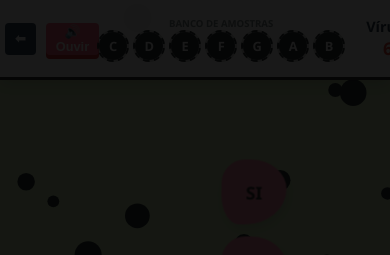
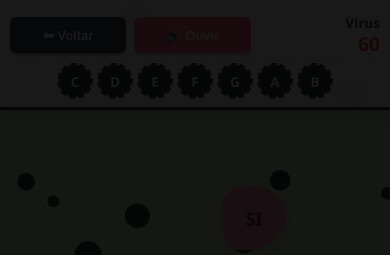
Before and after one commit to andersonktm/app-curso-baixo, a plain HTML site: page jogo_virus.html in a window 390 px wide. Shown: the top 255 px of the page. Drawn offline with Linux system fonts and the light colour scheme.

Commit message:
update resolucai jogo virus

```diff
--- a/jogo_virus.html
+++ b/jogo_virus.html
@@ -5,235 +5,172 @@
     <meta name="viewport" content="width=device-width, initial-scale=1.0, maximum-scale=1.0, user-scalable=no">
     <title>Desafio Auditivo - Vírus</title>
     <style>
-        body {
+        /* =========================================
+           ESTILO GERAL (Base Desktop)
+           ========================================= */
+        html, body {
+            width: 100%;
+            height: 100%;
             margin: 0;
-            overflow: hidden;
-            background-color: #d4f0b6;
+            padding: 0;
+            overflow: hidden; /* Impede rolagem elástica */
+            position: fixed; /* Trava a tela no iOS/Android */
+            background-color: #d4f0b6; /* !important impede o Dark Mode de mudar a cor */
             font-family: 'Segoe UI', Tahoma, Geneva, Verdana, sans-serif;
             user-select: none;
-            -webkit-touch-callout: none; /* Impede menu de contexto no iOS */
+            -webkit-touch-callout: none;
         }
 
-        #virusCanvas {
-            position: absolute;
-            top: 0;
-            left: 0;
-            z-index: 0;
-            pointer-events: none;
+        #virusCanvas { position: absolute; top: 0; left: 0; z-index: 0; pointer-events: none; }
+
+        /* --- HUD (CABEÇALHO) --- */
+        #hud {
+            position: absolute; top: 0; left: 0; width: 100%;
+            height: 80px; /* Altura Desktop */
+            padding: 0 20px;
+            background: rgba(255, 255, 255, 0.95);
+            border-bottom: 3px solid #333;
+            display: flex; justify-content: space-between; align-items: center;
+            z-index: 20; box-sizing: border-box;
+            box-shadow: 0 4px 15px rgba(0,0,0,0.15);
+            transition: all 0.3s ease;
         }
 
-        /* --- HUD (MENU SUPERIOR) --- */
+        /* Grupos do HUD */
+        .hud-left { display: flex; gap: 10px; align-items: center; }
+        .hud-center { display: flex; flex-direction: column; align-items: center; }
+        .hud-right { text-align: right; font-weight: bold; color: #2c3e50; font-size: 1.1rem; }
+
+        /* === BOTÕES PADRONIZADOS === */
+        .hud-btn {
+            border: none; border-radius: 6px; cursor: pointer;
+            font-size: 0.95rem; text-decoration: none;
+
+            /* ALINHAMENTO PERFEITO */
+            display: flex; align-items: center; justify-content: center;
+            height: 40px; /* Altura fixa Desktop */
+            padding: 0 20px;
+
+            font-weight: bold; color: white;
+            transition: transform 0.1s;
+            box-shadow: 0 3px 0 rgba(0,0,0,0.2);
+            white-space: nowrap; /* Impede quebra de linha do texto */
+        }
+        .hud-btn:active { transform: translateY(3px); box-shadow: none; }
+
+        /* Cores dos Botões */
+        #btn-back { background-color: #34495e; }
+        #btn-replay { background-color: #ff6b81; }
+
+        /* Dicas */
+        .dicas-label { font-size: 0.7rem; text-transform: uppercase; color: #7f8c8d; margin-bottom: 4px; font-weight: bold; }
+        .dicas-container { display: flex; gap: 8px; }
+        .dica-virus {
+            width: 32px; height: 32px; background-color: #2d3436; color: #fff;
+            border-radius: 50%; display: flex; justify-content: center; align-items: center;
+            font-size: 0.85rem; font-weight: bold; cursor: pointer; position: relative;
+        }
+        .dica-virus::after {
+            content: ''; position: absolute; inset: -2px; border-radius: 50%;
+            border: 2px dashed #2d3436; animation: spin 10s linear infinite;
+        }
+        @keyframes spin { 100% { transform: rotate(360deg); } }
+
+        #virus-count { color: #e74c3c; font-size: 1.4rem; }
+
+        /* ÁREA DO JOGO */
+        #game-area {
+            position: absolute; top: 80px; left: 0; width: 100%; height: calc(100% - 80px); z-index: 5;
+        }
+        .nota-blob {
+            position: absolute; width: 90px; height: 90px; background-color: #ff8fab;
+            border-radius: 40% 60% 70% 30% / 40% 50% 60% 50%;
+            display: flex; justify-content: center; align-items: center;
+            color: #333; font-size: 1.4rem; font-weight: bold; cursor: pointer;
+            box-shadow: 2px 5px 10px rgba(0,0,0,0.1);
+            animation: flutuar 3s infinite ease-in-out alternate;
+            -webkit-tap-highlight-color: transparent;
+            transform: translate(-50%, -50%);
+        }
+        .nota-blob:active { transform: translate(-50%, -50%) scale(0.95); }
+        @keyframes flutuar { from { margin-top: 0px; transform: translate(-50%, -50%) rotate(0deg); } to { margin-top: -10px; transform: translate(-50%, -50%) rotate(2deg); } }
+        .acerto { background-color: #55efc4 !important; }
+        .erro { background-color: #ff7675 !important; animation: shake 0.5s !important; }
+        @keyframes shake { 0%, 100% { margin-left: 0; } 25% { margin-left: -5px; } 75% { margin-left: 5px; } }
+
+        /* Overlay */
+        #start-overlay { position: fixed; inset: 0; background: rgba(0,0,0,0.9); display: flex; justify-content: center; align-items: center; z-index: 100; color: white; flex-direction: column; text-align: center; padding: 20px; }
+        #start-btn { padding: 15px 30px; font-size: 1.2rem; background: #2ecc71; border: none; color: white; cursor: pointer; border-radius: 10px; margin-top: 20px; }
+
+        /* =========================================
+           CORREÇÕES MOBILE (PORTRAIT / EM PÉ)
+           ========================================= */
+        @media (max-width: 600px) {
             #hud {
-            position: absolute;
-            top: 0;
-            left: 0;
-            width: 100%;
-            height: 80px; /* Altura Padrão Desktop */
-            padding: 0 15px;
-            background: rgba(255, 255, 255, 0.95);
-            border-bottom: 3px solid #333;
-            display: flex;
-            justify-content: space-between;
-            align-items: center;
-            z-index: 20;
-            box-sizing: border-box;
-            box-shadow: 0 4px 15px rgba(0,0,0,0.15);
-            transition: height 0.3s ease;
+                height: 110px; /* Altura para 2 linhas */
+                padding: 10px 10px;
+                flex-wrap: wrap;
+                align-content: flex-start;
             }
 
+            /* 1ª LINHA ESQUERDA: BOTÕES */
             .hud-left {
-            display: flex;
-            flex-direction: row;
-            align-items: center;
-            gap: 10px;
+                width: 65%; /* Espaço generoso para botões */
+                order: 1;
+                height: 50px;
+                gap: 8px; /* Espaço entre os botões */
             }
 
-        /* Botões Padrão */
+            /* 1ª LINHA DIREITA: PLACAR */
+            .hud-right {
+                width: 35%;
+                order: 2;
+                height: 50px;
+                display: flex; flex-direction: column; justify-content: center;
+                line-height: 1.2; font-size: 0.85rem;
+            }
+            #virus-count { font-size: 1.2rem; }
+
+            /* 2ª LINHA CENTRO: DICAS */
+            .hud-center {
+                width: 100%;
+                order: 3;
+                height: 40px;
+                flex-direction: row; justify-content: center;
+                padding-top: 0;
+                border-top: 1px dashed #ccc;
+            }
+            .dicas-label { display: none; }
+
+            /* === AJUSTE CRÍTICO DOS BOTÕES NO MOBILE === */
             .hud-btn {
-            border: none;
-            border-radius: 4px;
-            cursor: pointer;
-            font-size: 0.9rem;
-            text-decoration: none;
-            display: flex;
-            align-items: center;
-            justify-content: center;
-            height: 36px;
-            padding: 0 16px;
-            box-sizing: border-box;
-            font-weight: bold;
-            color: white;
-            transition: all 0.2s;
-        }
+                height: 36px !important; /* Altura igual */
+                font-size: 13px !important; /* Tamanho da letra legível */
+                padding: 0 10px !important;
 
-        #btn-back { background-color: #34495e; }
-        #btn-replay { background-color: #ff6b81; box-shadow: 0 4px #d63031; }
-        #btn-replay:active { transform: translateY(4px); box-shadow: 0 0 #d63031; }
-
-        /* Centro: Dicas */
-        .hud-center {
-            display: flex;
-            flex-direction: column;
-            align-items: center;
-        }
-
-        .dicas-label {
-            font-size: 0.7rem;
-            text-transform: uppercase;
-            color: #7f8c8d;
-            margin-bottom: 2px;
-            font-weight: bold;
-        }
-
-        .dicas-container {
-            display: flex;
-            gap: 8px;
+                /* FORÇA O TEXTO A APARECER */
+                min-width: 85px; /* Garante largura mínima para "Voltar" caber */
+                flex: 1; /* Distribui espaço igual */
                 justify-content: center;
             }
 
-        .dica-virus {
-            width: 35px;
-            height: 35px;
-            background-color: #2d3436;
-            color: #fff;
-            border-radius: 50%;
-            display: flex;
-            justify-content: center;
-            align-items: center;
-            font-size: 0.9rem;
-            font-weight: bold;
-            cursor: pointer;
-            position: relative;
-            box-shadow: 0 0 0 2px rgba(45, 52, 54, 0.2);
+            #game-area { top: 110px; height: calc(100% - 110px); }
+            .nota-blob { width: 65px; height: 65px; font-size: 1.1rem; }
         }
 
-        .dica-virus::after {
-            content: ''; position: absolute; top: -2px; left: -2px; right: -2px; bottom: -2px;
-            border-radius: 50%; border: 2px dashed #2d3436; animation: spin 10s linear infinite;
-        }
+        /* MOBILE LANDSCAPE (DEITADO) */
+        @media (max-height: 500px) and (orientation: landscape) {
+            #hud { height: 45px; padding: 0 10px; flex-wrap: nowrap; }
+            #game-area { top: 45px; height: calc(100% - 45px); }
 
-        @keyframes spin { 100% { transform: rotate(360deg); } }
+            /* Compacto: Esconde texto só aqui se precisar */
+            .hud-btn { width: 36px; padding: 0; min-width: auto; }
+            .hud-btn span { display: none; }
 
-        .hud-right {
-            text-align: right;
-            font-weight: bold;
-            color: #2c3e50;
-            font-size: 1.1rem;
-            min-width: 60px;
-        }
-        #virus-count { color: #e74c3c; font-size: 1.4rem; }
-
-        /* --- ÁREA DO JOGO --- */
-        #game-area {
-            position: absolute;
-            top: 80px; /* Deve bater com a altura do HUD */
-            left: 0;
-            width: 100%;
-            height: calc(100% - 80px);
-            z-index: 5;
-            transition: top 0.3s ease, height 0.3s ease;
-        }
-
-        .nota-blob {
-            position: absolute;
-            width: 90px;  /* Tamanho Desktop */
-            height: 90px; /* Tamanho Desktop */
-            background-color: #ff8fab;
-            border-radius: 40% 60% 70% 30% / 40% 50% 60% 50%;
-            display: flex;
-            justify-content: center;
-            align-items: center;
-            color: #333;
-            font-size: 1.4rem;
-            font-weight: bold;
-            cursor: pointer;
-            box-shadow: 2px 5px 10px rgba(0,0,0,0.1);
-            animation: flutuar 3s infinite ease-in-out alternate;
-
-            /* Melhoria para Mobile: Evita que o toque dê zoom ou highlight */
-            -webkit-tap-highlight-color: transparent;
-            transform: translate(-50%, -50%); /* Centraliza no ponto X/Y exato */
-        }
-
-        .nota-blob:active { transform: translate(-50%, -50%) scale(0.95); }
-
-        @keyframes flutuar {
-            from { margin-top: 0px; transform: translate(-50%, -50%) rotate(0deg); }
-            to { margin-top: -10px; transform: translate(-50%, -50%) rotate(2deg); }
-        }
-
-        .acerto { background-color: #55efc4 !important; }
-        .erro { background-color: #ff7675 !important; animation: shake 0.5s !important; }
-
-        @keyframes shake {
-            0%, 100% { margin-left: 0; }
-            25% { margin-left: -5px; }
-            75% { margin-left: 5px; }
-        }
-
-        /* --- OVERLAY --- */
-        #start-overlay {
-            position: fixed; top: 0; left: 0; width: 100%; height: 100%;
-            background: rgba(0,0,0,0.9);
-            display: flex; justify-content: center; align-items: center;
-            z-index: 100; color: white; flex-direction: column; text-align: center;
-            padding: 20px; box-sizing: border-box;
-        }
-        #start-btn {
-            padding: 15px 30px; font-size: 1.2rem; background: #2ecc71;
-            border: none; color: white; cursor: pointer; border-radius: 10px; margin-top: 20px;
-        }
-
-        /* =========================================
-           RESPONSIVIDADE (A MÁGICA ACONTECE AQUI)
-           ========================================= */
-
-        /* 1. Mobile Portrait (Celular em pé) */
-        @media (max-width: 600px) {
-            #hud { padding: 0 5px; }
-
-            /* Botões menores e sem texto se ficar apertado (opcional) */
-            .hud-btn { padding: 0 10px; font-size: 0.8rem; height: 32px; }
-
-            /* Dicas menores */
-            .dica-virus { width: 28px; height: 28px; font-size: 0.8rem; }
-            .dicas-label { font-size: 0.6rem; }
-
-            /* Texto do placar menor */
-            .hud-right { font-size: 0.9rem; }
-            #virus-count { font-size: 1.1rem; }
-
-            /* NOTAS MENORES para não encavalar */
-            .nota-blob {
-                width: 65px;
-                height: 65px;
-                font-size: 1.1rem;
-            }
-        }
-
-        /* 2. Mobile Landscape (Celular deitado) - Crítico! */
-        @media (max-height: 500px) and (orientation: landscape) {
-            /* Encolhe o menu drasticamente */
-            #hud { height: 50px; }
-            #game-area { top: 50px; height: calc(100% - 50px); }
-
-            /* Ajusta botões */
-            .hud-btn { height: 28px; font-size: 0.8rem; padding: 0 8px; }
-
-            /* Esconde label "Banco de Amostras" para ganhar espaço vertical */
             .dicas-label { display: none; }
-            .dica-virus { width: 25px; height: 25px; font-size: 0.7rem; }
-
-            /* Placar em uma linha */
             .hud-right { font-size: 0.8rem; line-height: 1; }
             #virus-count { font-size: 1rem; }
-
-            /* Notas ainda menores para caber na altura curta */
-            .nota-blob {
-                width: 55px;
-                height: 55px;
-                font-size: 1rem;
-            }
+            .nota-blob { width: 55px; height: 55px; font-size: 1rem; }
         }
     </style>
 </head>
@@ -253,8 +190,12 @@
 
     <div id="hud">
         <div class="hud-left">
-            <button id="btn-back" class="hud-btn" onclick="window.location.href='index.html'">⬅</button>
-            <button id="btn-replay" class="hud-btn">🔊 Ouvir</button>
+            <button id="btn-back" class="hud-btn" onclick="window.location.href='index.html'">
+                ⬅ Voltar
+            </button>
+            <button id="btn-replay" class="hud-btn">
+                🔊 Ouvir
+            </button>
         </div>
 
         <div class="hud-center">
@@ -323,8 +264,24 @@ class Game {
         this.canvas = document.getElementById('virusCanvas');
         this.ctxCanvas = this.canvas.getContext('2d');
 
+        // --- CORREÇÃO DE ROTAÇÃO AQUI ---
+        this.resizeTimer = null; // Variável para controlar o tempo
+
+        // Chama o resize inicial
         this.resizeCanvas();
-        window.addEventListener('resize', () => this.resizeCanvas());
+
+        // Ao redimensionar/girar, espera 200ms antes de ajustar
+        window.addEventListener('resize', () => {
+            clearTimeout(this.resizeTimer);
+            this.resizeTimer = setTimeout(() => this.resizeCanvas(), 200);
+        });
+
+        // Ouvinte específico para orientação (garantia extra para mobile)
+        window.addEventListener('orientationchange', () => {
+            clearTimeout(this.resizeTimer);
+            this.resizeTimer = setTimeout(() => this.resizeCanvas(), 200);
+        });
+        // --------------------------------
 
         document.getElementById('btn-replay').addEventListener('click', () => {
             if(!this.bloqueado) this.audio.tocarNota(this.notaAlvo);
@@ -359,7 +316,6 @@ class Game {
     }
 
     criarBotoesNotas() {
-        // Ajustei levemente as posições para evitar bordas extremas
         const posicoes = [
             { nota: 'C', label: 'DÓ', x: 70, y: 35 },
             { nota: 'D', label: 'RÉ', x: 60, y: 65 },
@@ -373,7 +329,6 @@ class Game {
             const btn = document.createElement('div');
             btn.className = 'nota-blob';
             btn.innerText = p.label;
-            // Centralização baseada em transform translate no CSS
             btn.style.left = p.x + '%';
             btn.style.top = p.y + '%';
             btn.addEventListener('click', (e) => this.checkInput(p.nota, e.target));
@@ -427,8 +382,22 @@ class Game {
     }
 
     resizeCanvas() {
+        // Força o canvas a pegar o tamanho visual da janela
         this.canvas.width = window.innerWidth;
         this.canvas.height = window.innerHeight;
+
+        // Se precisar, força o redeseho imediato do fundo para evitar piscada preta
+        this.ctxCanvas.fillStyle = '#d4f0b6';
+        this.ctxCanvas.fillRect(0, 0, this.canvas.width, this.canvas.height);
+
+        // Recalcula posições dos vírus para eles não sumirem da tela
+        if(this.virusAnimacao) {
+            this.virusAnimacao.forEach(v => {
+                // Se o vírus ficou fora da nova tela, traz de volta
+                if(v.x > this.canvas.width) v.x = Math.random() * this.canvas.width;
+                if(v.y > this.canvas.height) v.y = Math.random() * this.canvas.height;
+            });
+        }
     }
 
     atualizarVirusVisual() {
@@ -448,7 +417,7 @@ class Game {
         this.ctxCanvas.clearRect(0, 0, this.canvas.width, this.canvas.height);
         this.ctxCanvas.fillStyle = '#2d3436';
         this.virusAnimacao.forEach(v => {
-            this.ctxCanvas.beginPath(); // CORREÇÃO: era ctxCaanvas
+            this.ctxCanvas.beginPath();
             this.ctxCanvas.arc(v.x, v.y, v.size, 0, Math.PI * 2);
             this.ctxCanvas.fill();
             v.x += v.speedX; v.y += v.speedY;
```
Lines whose indentation alone changed are shown as unchanged.
